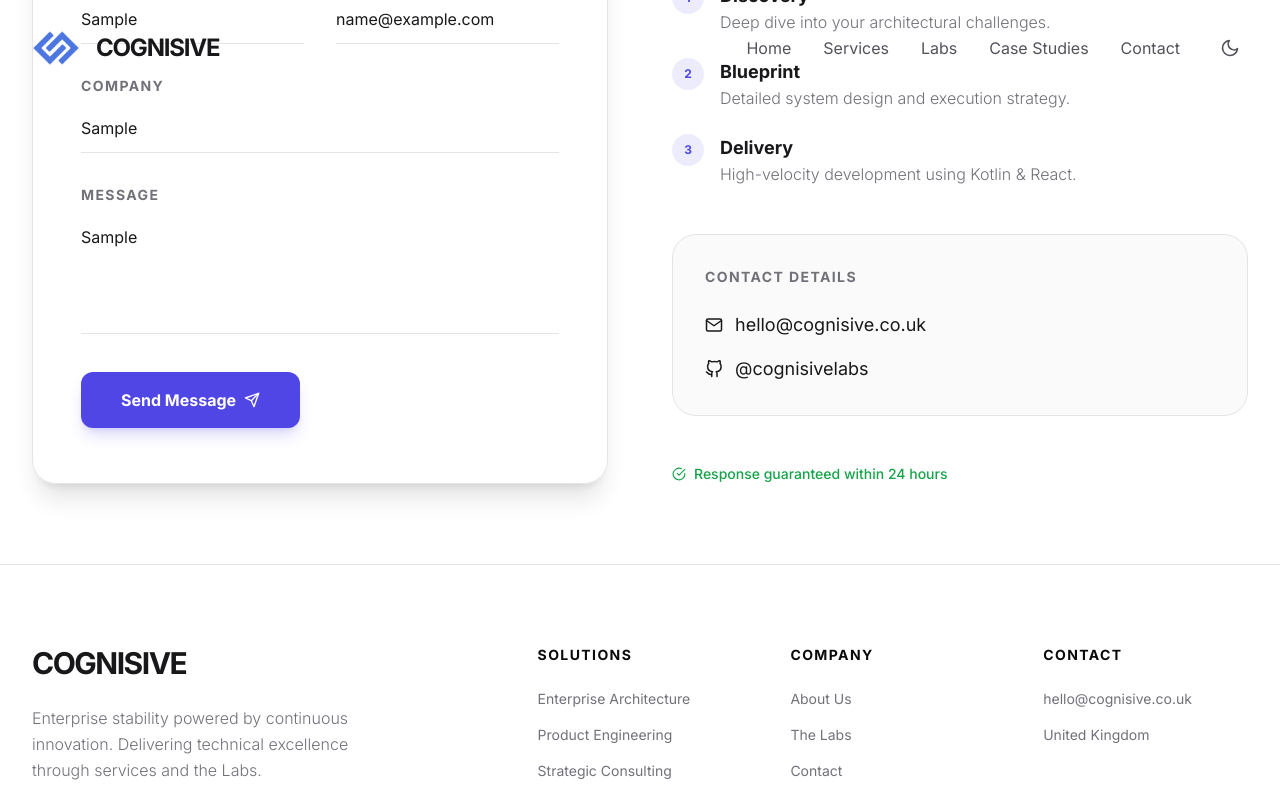
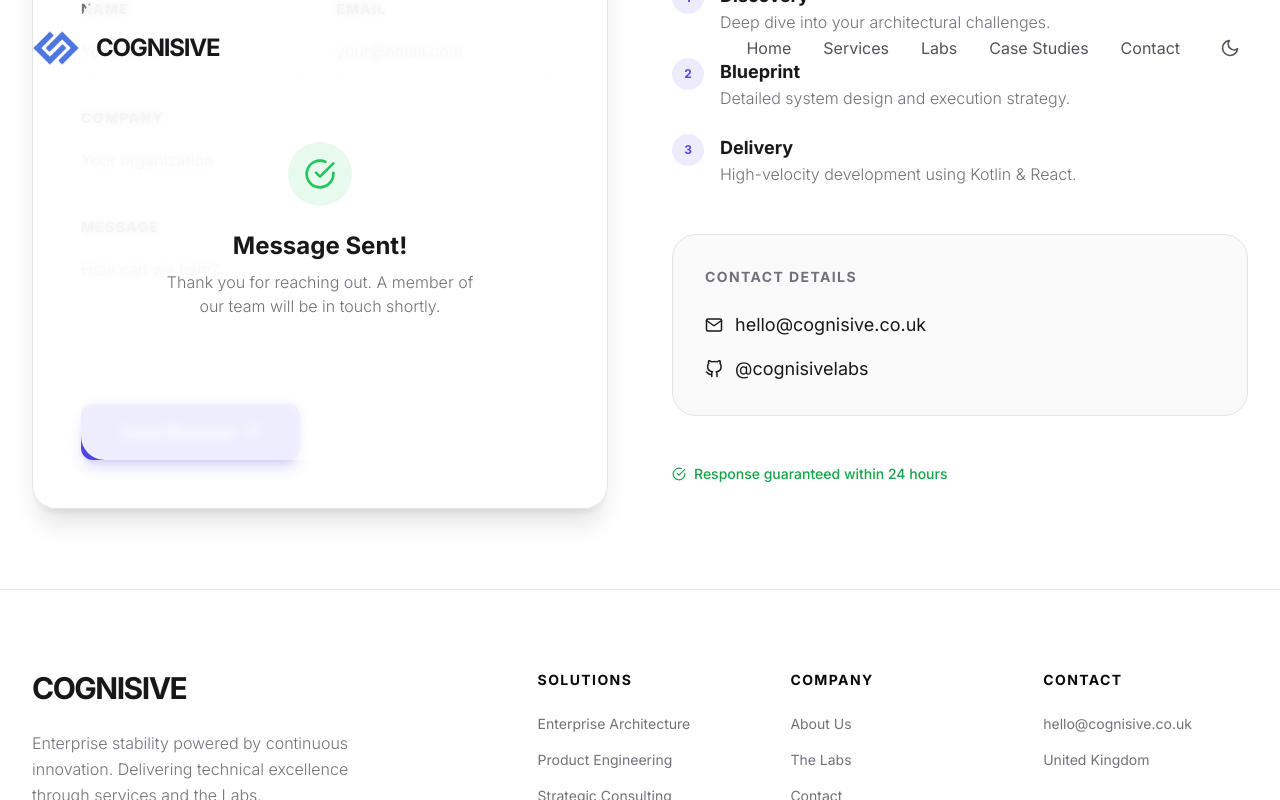
Before and after one commit to cognisivelabs/cognisivelabs.github.io, a Next.js app: page /contact in a window 1280 px wide. Both pictures are taken after typing "Sample", "name@example.com", "Sample", "Sample" into the empty fields and a click on the button "Send Message". Shown: the part 531-1331 px from the top of the page. Built offline with nearby package versions, Linux system fonts and the light colour scheme.

Commit message:
Fix: Add success feedback to contact form
- Added isSubmitting/isSubmitted states to ContactPage
- Implemented success overlay and loading button states
- Simulated 1.5s API delay for better UX

```diff
--- a/app/contact/page.tsx
+++ b/app/contact/page.tsx
@@ -11,11 +11,24 @@
     company: '',
     message: ''
   });
+  const [isSubmitting, setIsSubmitting] = useState(false);
+  const [isSubmitted, setIsSubmitted] = useState(false);
 
-  const handleSubmit = (e: React.FormEvent) => {
+  const handleSubmit = async (e: React.FormEvent) => {
     e.preventDefault();
-    console.log('Form submitted:', formData);
-    // Handle form submission logic here
+    setIsSubmitting(true);
+
+    // Simulate API delay
+    await new Promise(resolve => setTimeout(resolve, 1500));
+
+    setIsSubmitting(false);
+    setIsSubmitted(true);
+
+    // Reset form
+    setFormData({ name: '', email: '', company: '', message: '' });
+
+    // Hide success message after 5 seconds
+    setTimeout(() => setIsSubmitted(false), 5000);
   };
 
   const handleChange = (e: React.ChangeEvent<HTMLInputElement | HTMLTextAreaElement>) => {
@@ -50,7 +63,23 @@
             transition={{ delay: 0.2 }}
             className="glass-effect p-8 md:p-12 rounded-3xl border border-neutral-200 dark:border-neutral-800 shadow-xl"
           >
-            <form onSubmit={handleSubmit} className="space-y-8">
+            <form onSubmit={handleSubmit} className="space-y-8 relative">
+              {isSubmitted && (
+                <motion.div
+                  initial={{ opacity: 0, scale: 0.9 }}
+                  animate={{ opacity: 1, scale: 1 }}
+                  className="absolute inset-0 z-20 flex flex-col items-center justify-center bg-white/90 dark:bg-neutral-950/90 backdrop-blur-sm rounded-3xl text-center p-8"
+                >
+                  <div className="w-16 h-16 bg-green-500/10 text-green-500 rounded-full flex items-center justify-center mb-6">
+                    <FiCheckCircle size={32} />
+                  </div>
+                  <h3 className="text-2xl font-bold mb-2">Message Sent!</h3>
+                  <p className="text-neutral-500 font-light max-w-xs">
+                    Thank you for reaching out. A member of our team will be in touch shortly.
+                  </p>
+                </motion.div>
+              )}
+
               <div className="grid md:grid-cols-2 gap-8">
                 <div>
                   <label htmlFor="name" className="block text-sm font-bold uppercase tracking-widest text-neutral-500 mb-2">Name</label>
@@ -109,10 +138,11 @@
 
               <button
                 type="submit"
-                className="inline-flex items-center justify-center px-10 py-4 bg-indigo-600 text-white rounded-xl font-bold hover:bg-indigo-700 transition-all group shadow-lg shadow-indigo-600/20"
+                disabled={isSubmitting}
+                className={`inline-flex items-center justify-center px-10 py-4 bg-indigo-600 text-white rounded-xl font-bold hover:bg-indigo-700 transition-all group shadow-lg shadow-indigo-600/20 disabled:opacity-50 disabled:cursor-not-allowed`}
               >
-                Send Message
-                <FiSend className="ml-2 group-hover:translate-x-1 transition-transform" />
+                {isSubmitting ? 'Sending...' : 'Send Message'}
+                <FiSend className={`ml-2 ${isSubmitting ? 'animate-pulse' : 'group-hover:translate-x-1'} transition-transform`} />
               </button>
             </form>
           </motion.div>
```
